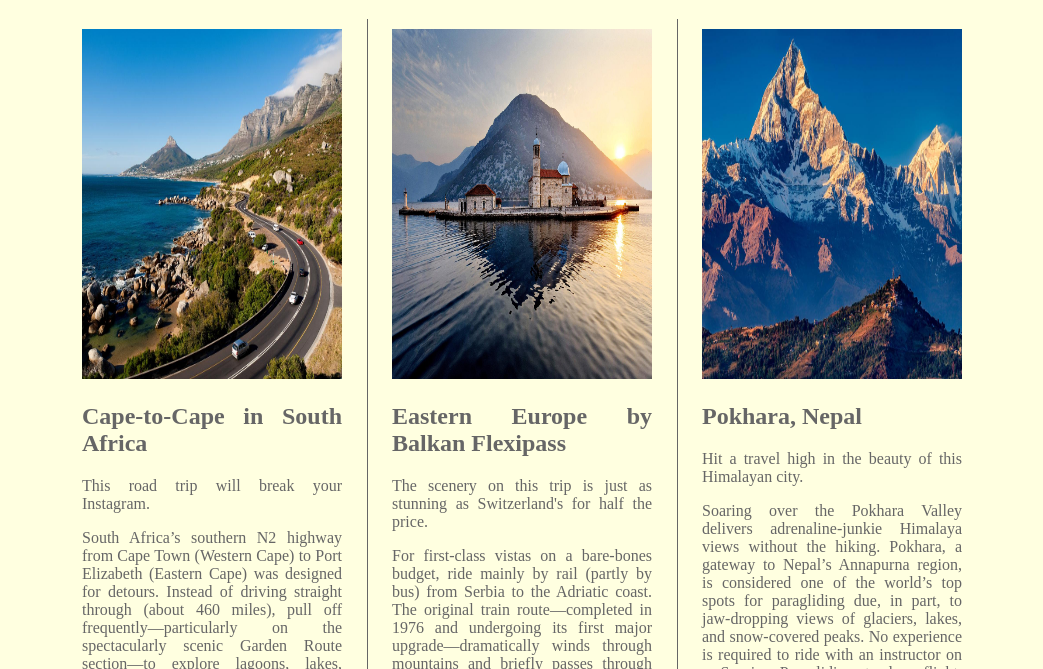
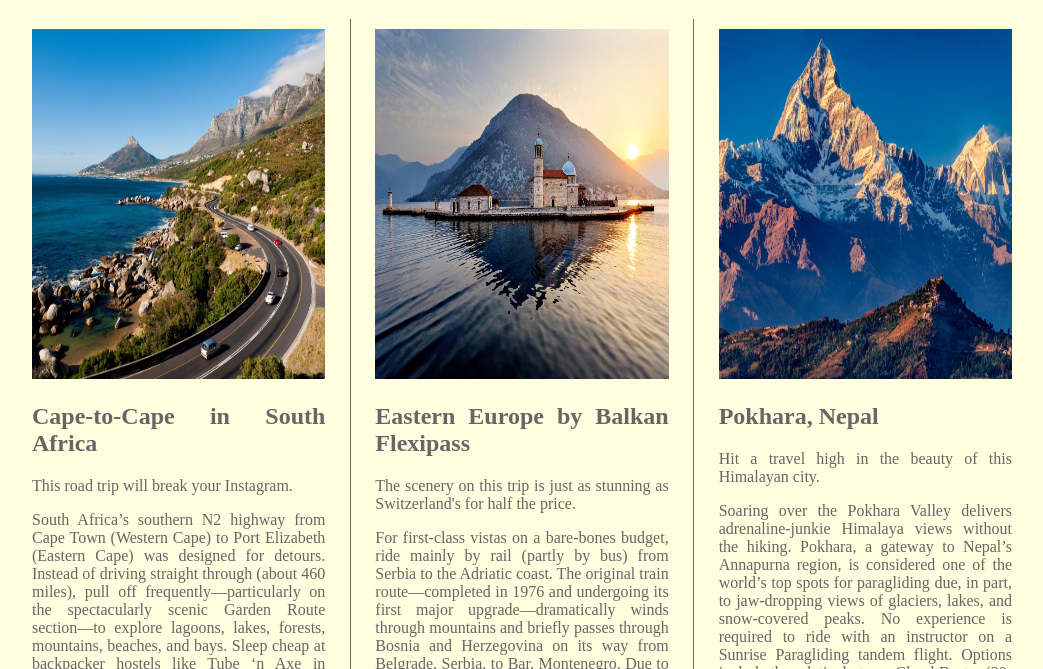
Before and after one commit to sally201702-svg/ch10_ex3, a plain HTML site: page index.html in a window 1280 px wide. Shown: the part 131-800 px from the top of the page, without its empty margins (118-1161 px from the left). Drawn offline with Linux system fonts and the light colour scheme.

Commit message:
Update index.html

```diff
--- a/index.html
+++ b/index.html
@@ -24,8 +24,8 @@
 		.padding{
 			position: absolute;
 			top: 70px;
-			left: 200px;
-			right: 200px;
+			left: 150px;
+			right: 150px;
 		}
 
 
```
